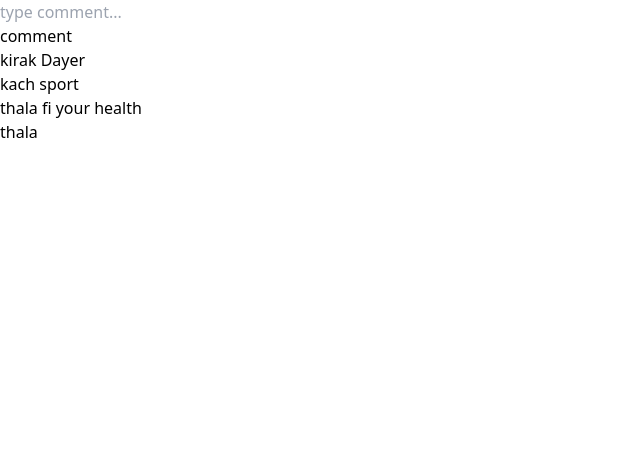
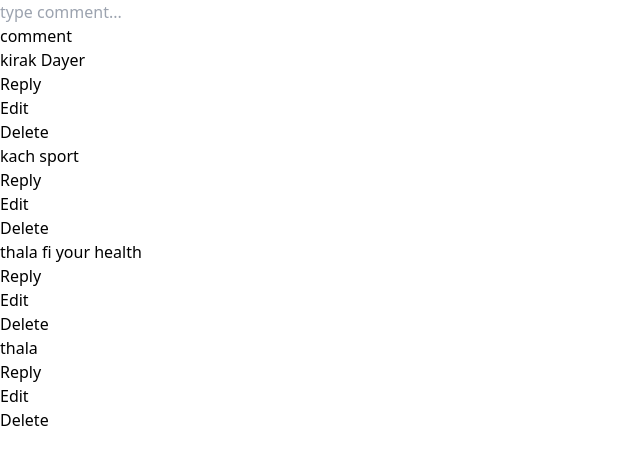
Before and after one commit to OussamaDeghfel/Interactive-comment-section, a React (Vite) app: page / in a window 1280 px wide. Shown: the top 464 px of the page, without its empty margins (0-640 px from the left). Built offline with nearby package versions, Linux system fonts and the light colour scheme.

Commit message:
add state of edit to show save and cancel button when user try to edit the comment

```diff
--- a/src/components/NestedComnt/NestedComment.tsx
+++ b/src/components/NestedComnt/NestedComment.tsx
@@ -1,15 +1,17 @@
 import React, { useState } from "react";
+import Action from "./Action";
 
 const NestedComment = ({ comment }) => {
   const [inputComment, setInputComment] = useState("");
+  const [edit, setEdit] = useState(false);
 
   function onAddComment() {}
 
   return (
     <div>
-      <div className="flex">
+      <div>
         {comment.id === 1 ? (
-          <>
+          <div className="flex">
             <input
               type="text"
               placeholder="type comment..."
@@ -23,9 +25,27 @@ const NestedComment = ({ comment }) => {
             >
               comment
             </div>
-          </>
+          </div>
         ) : (
-          <span className="bg-gray-500 rounded-md p-2 m-2 text-white">{comment.content}</span>
+          <div className="grid">
+            <span className="bg-gray-500 rounded-md p-2 m-2 text-white">
+              {comment.content}
+            </span>
+            <div className="flex">
+              {edit ? (
+                <>
+                  <Action type="Save" />
+                  <Action type="Cancel" handleClick={() => setEdit(false)} />
+                </>
+              ) : (
+                <>
+                  <Action type="Reply" />
+                  <Action type="Edit" handleClick={() => setEdit(true)} />
+                  <Action type="Delete" />
+                </>
+              )}
+            </div>
+          </div>
         )}
       </div>
       <div className="ml-4 ">
```
